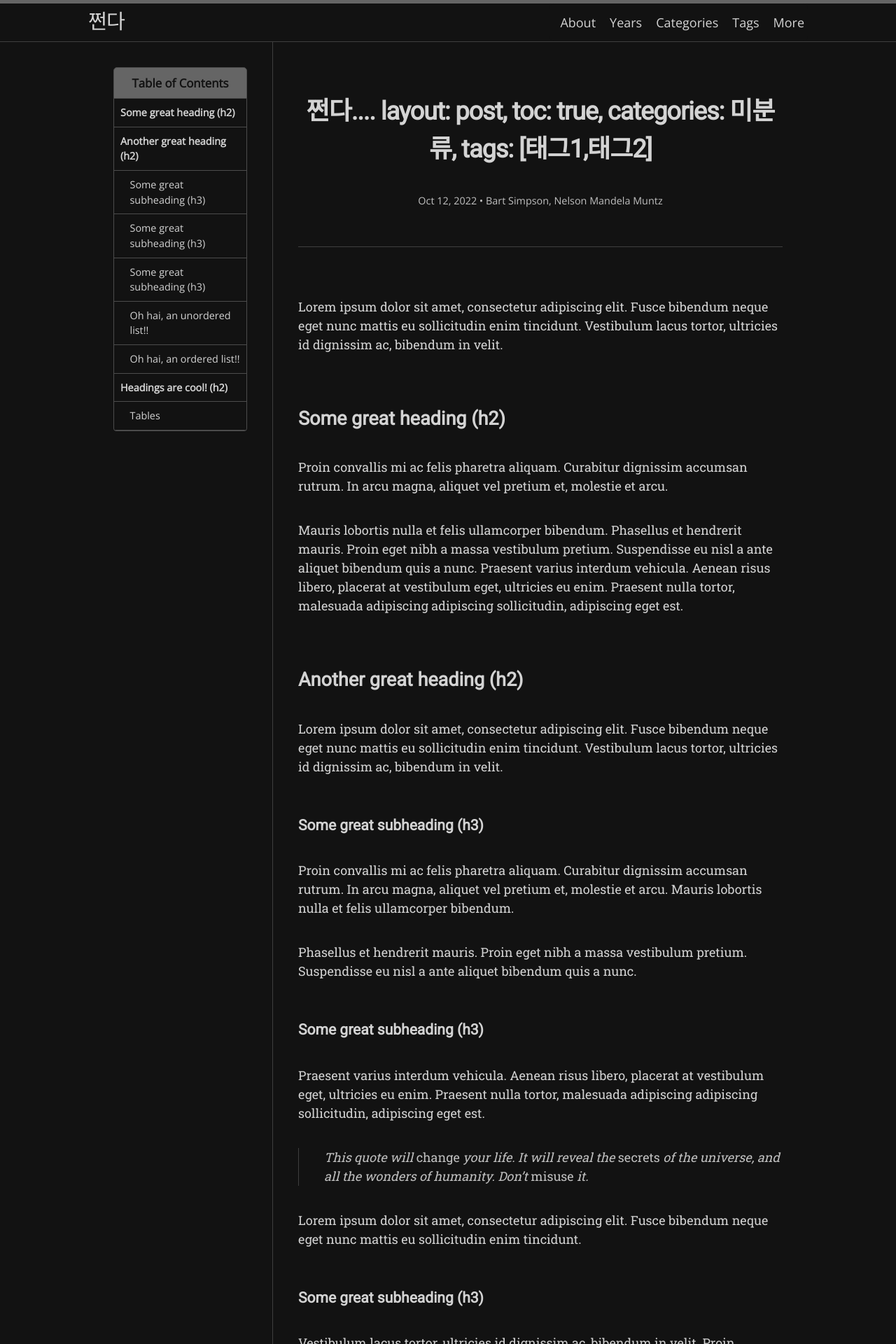
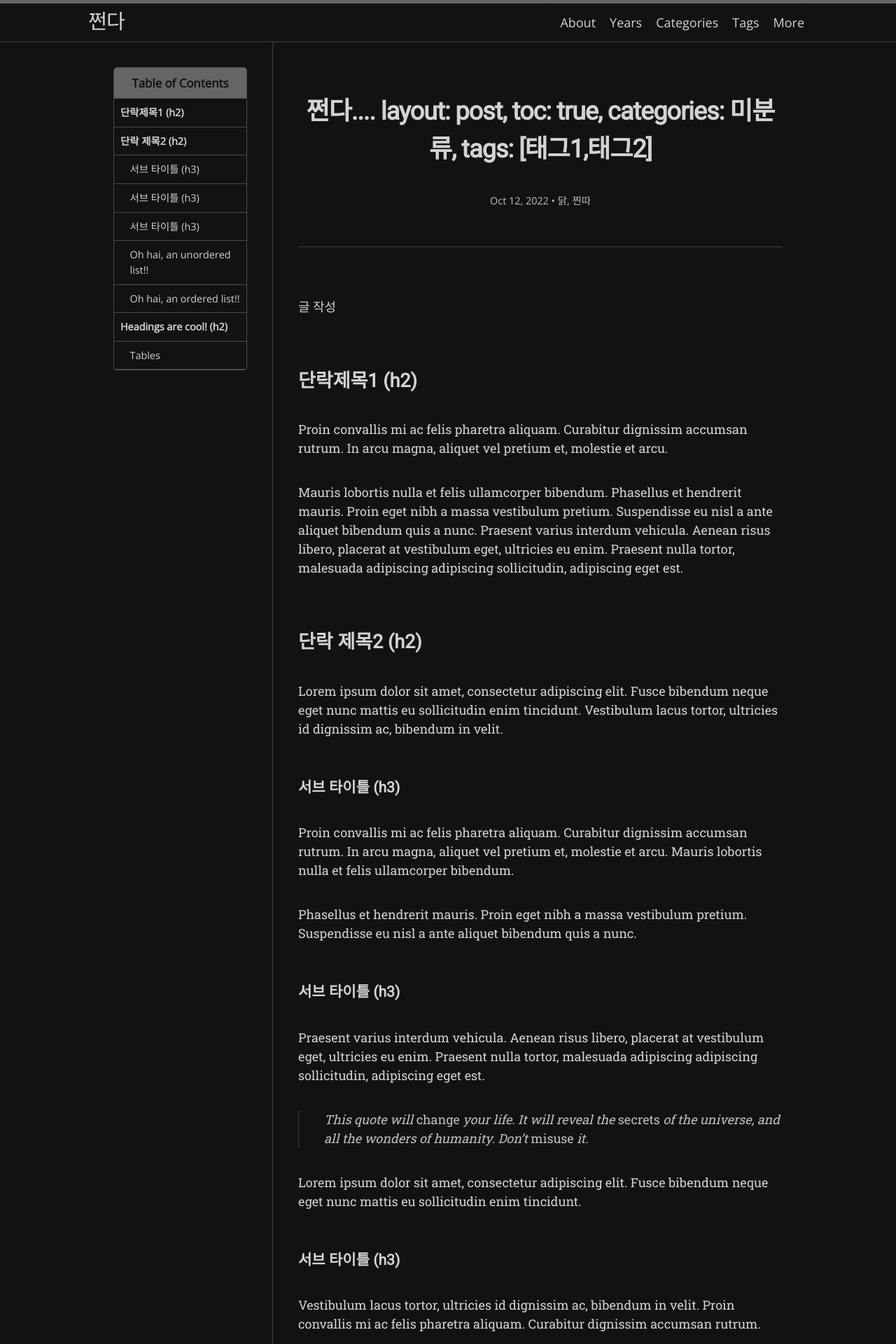
Before and after one commit to zivong/jekyll-theme-hamilton, a Jekyll site: the page built from _posts/2022-10-12-first.md, in a window 1280 px wide. Shown: the top 1920 px of the page at 70% size. Built offline with Jekyll 4.4.1, drawn with Linux system fonts in a browser that asks for light colours; nearby versions of some CDN libraries; some web fonts are replaced; some of the changed text lies outside the part shown.

Commit message:
Update 2022-10-12-first.md

```diff
--- a/_posts/2022-10-12-first.md
+++ b/_posts/2022-10-12-first.md
@@ -5,29 +5,29 @@ title: "쩐다.... layout: post, toc: true, categories: 미분류, tags: [태그
 categories: 미분류
 tags: [markdown, css, html]
 author:
-  - Bart Simpson
-  - Nelson Mandela Muntz
+  - 닭
+  - 찐따
 ---
 
-Lorem ipsum dolor sit amet, consectetur adipiscing elit. Fusce bibendum neque eget nunc mattis eu sollicitudin enim tincidunt. Vestibulum lacus tortor, ultricies id dignissim ac, bibendum in velit.
+글 작성
 
-## Some great heading (h2)
+## 단락제목1 (h2)
 
 Proin convallis mi ac felis pharetra aliquam. Curabitur dignissim accumsan rutrum. In arcu magna, aliquet vel pretium et, molestie et arcu.
 
 Mauris lobortis nulla et felis ullamcorper bibendum. Phasellus et hendrerit mauris. Proin eget nibh a massa vestibulum pretium. Suspendisse eu nisl a ante aliquet bibendum quis a nunc. Praesent varius interdum vehicula. Aenean risus libero, placerat at vestibulum eget, ultricies eu enim. Praesent nulla tortor, malesuada adipiscing adipiscing sollicitudin, adipiscing eget est.
 
-## Another great heading (h2)
+## 단락 제목2 (h2)
 
 Lorem ipsum dolor sit amet, consectetur adipiscing elit. Fusce bibendum neque eget nunc mattis eu sollicitudin enim tincidunt. Vestibulum lacus tortor, ultricies id dignissim ac, bibendum in velit.
 
-### Some great subheading (h3)
+### 서브 타이틀 (h3)
 
 Proin convallis mi ac felis pharetra aliquam. Curabitur dignissim accumsan rutrum. In arcu magna, aliquet vel pretium et, molestie et arcu. Mauris lobortis nulla et felis ullamcorper bibendum.
 
 Phasellus et hendrerit mauris. Proin eget nibh a massa vestibulum pretium. Suspendisse eu nisl a ante aliquet bibendum quis a nunc.
 
-### Some great subheading (h3)
+### 서브 타이틀 (h3)
 
 Praesent varius interdum vehicula. Aenean risus libero, placerat at vestibulum eget, ultricies eu enim. Praesent nulla tortor, malesuada adipiscing adipiscing sollicitudin, adipiscing eget est.
 
@@ -35,7 +35,7 @@ Praesent varius interdum vehicula. Aenean risus libero, placerat at vestibulum e
 
 Lorem ipsum dolor sit amet, consectetur adipiscing elit. Fusce bibendum neque eget nunc mattis eu sollicitudin enim tincidunt.
 
-### Some great subheading (h3)
+### 서브 타이틀 (h3)
 
 Vestibulum lacus tortor, ultricies id dignissim ac, bibendum in velit. Proin convallis mi ac felis pharetra aliquam. Curabitur dignissim accumsan rutrum.
 
```
